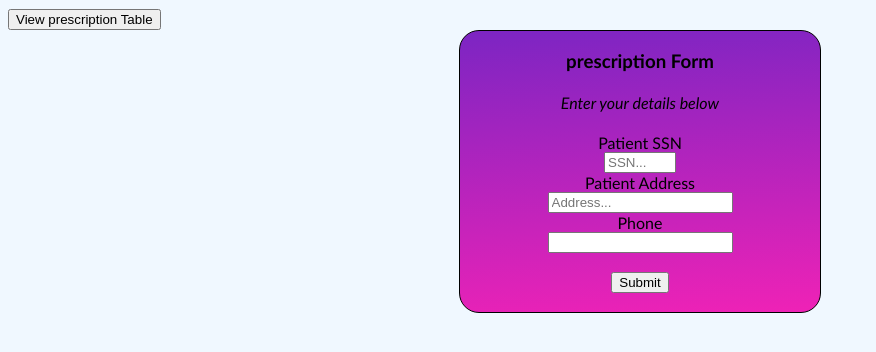
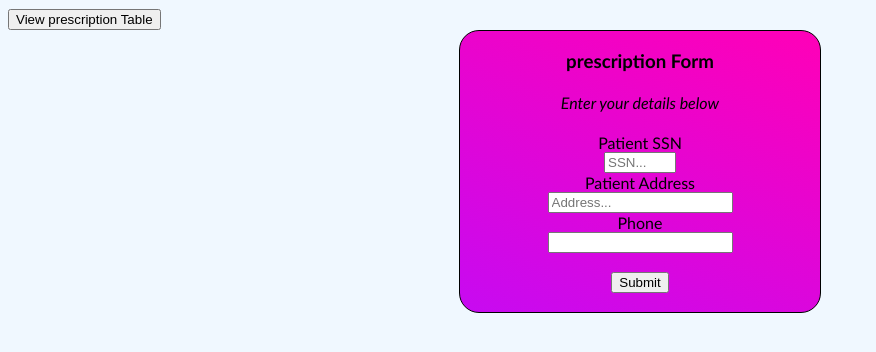
Before and after one commit to Gendi-kinji/MedicaMystic, a PHP site: page /add/add_prescription.php in a window 1280 px wide. Shown: the top 352 px of the page, without its empty margins (0-876 px from the left). Run offline with PHP 8.4, Linux system fonts and the light colour scheme.

Commit message:
Made changes, added styles

```diff
--- a/src/styles/form_styles/add_prescriptions.css
+++ b/src/styles/form_styles/add_prescriptions.css
@@ -10,7 +10,7 @@ form.prescription-form {
     border-radius: 20px;
     width: 360px;
     align-items: center;
-    background: linear-gradient(176deg, rgb(124 37 195), #ef22b6);
+    background: linear-gradient(23deg, rgb(199, 10, 241), #ff00b7);
 }
 #prescription-form-header{
     text-align: center;
```
